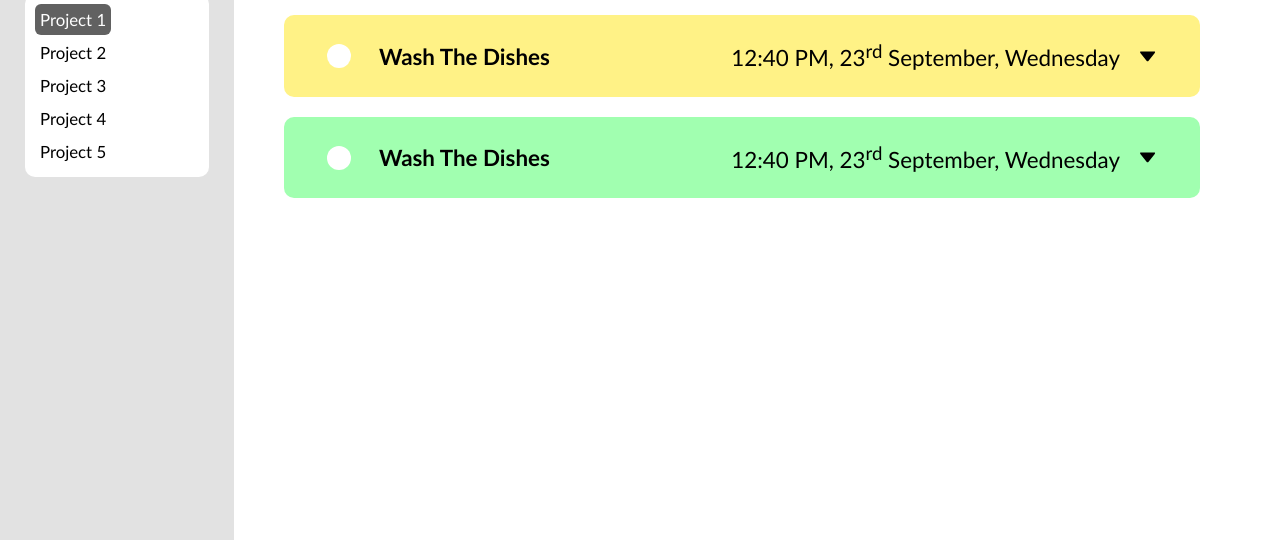
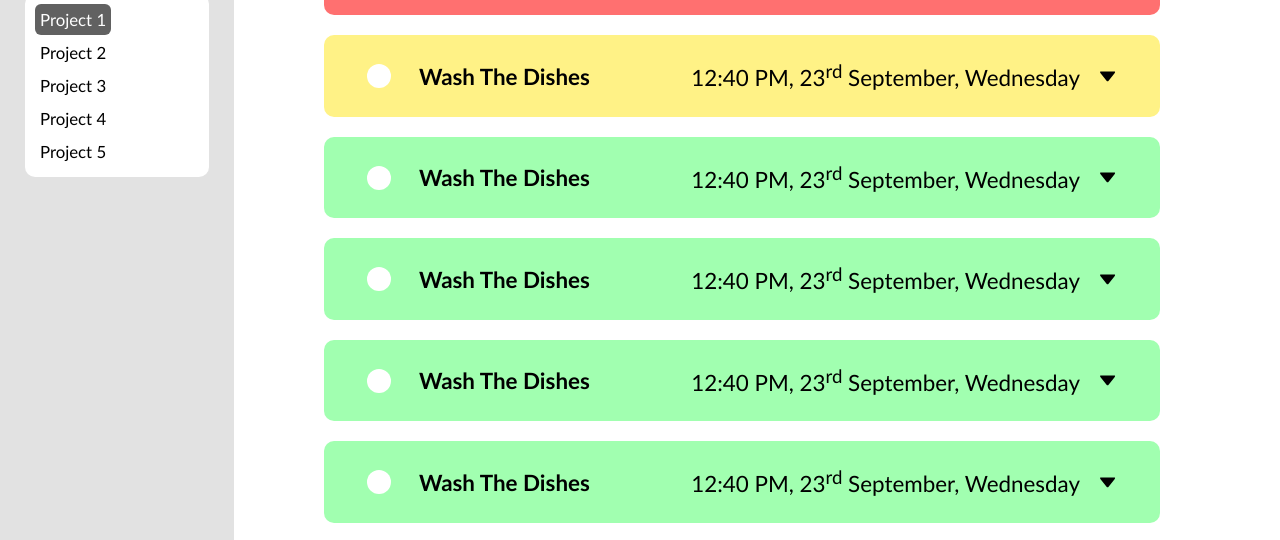
Before and after one commit to TanishKhatri/To-Do-List, a website built with webpack: page src/todolist.html in a window 1280 px wide. Shown: the part 192-732 px from the top of the page. Built offline with nearby package versions, Linux system fonts and the light colour scheme; a web font is replaced by a local one.

Commit message:
To Do Container is now scrollable

```diff
--- a/src/styles.css
+++ b/src/styles.css
@@ -26,11 +26,11 @@ body {
   display: flex;
   min-height: 100vh;
   flex-direction: row;
+  overflow: hidden;
 }
 
 .sidebar {
   flex: 1;
-  position: sticky;
   display: flex;
   flex-direction: column;
   justify-content: space-between;
@@ -88,6 +88,8 @@ body {
 
 .content {
   flex: 6;
+  display: flex;
+  flex-direction: column;
 }
 
 .contentH1 {
@@ -98,10 +100,11 @@ body {
 .contentHeader {
   display: flex;
   justify-content: space-between;
-  padding: 10px 50px;
+  padding: 20px 50px;
   padding-right: 80px;
   align-items: center;
   position: sticky;
+  background-color: rgb(248, 248, 248);
 }
 
 .contentButtons {
@@ -134,7 +137,9 @@ body {
   display: flex;
   flex-direction: column;
   gap: 20px;
-  margin-top: 40px;
+  overflow-y: auto;
+  height: 560px;
+  padding: 40px;
 }
 
 .toDo.priority2 {
@@ -163,6 +168,7 @@ body {
   font-size: 1.4rem;
   font-family: var(--trebuchet);
 }
+
 .toDoFlexContainer {
   display: flex;
   align-items: center;
--- a/src/todolist.html
+++ b/src/todolist.html
@@ -70,6 +70,56 @@
           <svg fill="#000000" width="25" height="25" viewBox="-6.5 0 32 32" version="1.1" xmlns="http://www.w3.org/2000/svg"><g id="SVGRepo_bgCarrier" stroke-width="0"></g><g id="SVGRepo_tracerCarrier" stroke-linecap="round" stroke-linejoin="round"></g><g id="SVGRepo_iconCarrier"> <title>dropdown</title> <path d="M18.813 11.406l-7.906 9.906c-0.75 0.906-1.906 0.906-2.625 0l-7.906-9.906c-0.75-0.938-0.375-1.656 0.781-1.656h16.875c1.188 0 1.531 0.719 0.781 1.656z"></path> </g></svg>
         </div>
       </div>
+      <div class="toDo priority0">
+        <div class="toDoFlexContainer">
+          <svg width="30" height="30" xmlns="http://www.w3.org/2000/svg" viewBox="0 0 100 100" xmlns:xlink="http://www.w3.org/1999/xlink" aria-hidden="true" role="img" class="iconify iconify--emojione-monotone" preserveAspectRatio="xMidYMid meet" fill="#000000"><circle cx="50" cy="50" r="40" fill="white" /></svg>
+          <p class="toDoTask">Wash The Dishes</p>
+        </div>
+        <div class="toDoRightSide">
+          <div class="dueDate">12:40 PM, 23<sup>rd</sup> September, Wednesday</div>
+          <svg fill="#000000" width="25" height="25" viewBox="-6.5 0 32 32" version="1.1" xmlns="http://www.w3.org/2000/svg"><g id="SVGRepo_bgCarrier" stroke-width="0"></g><g id="SVGRepo_tracerCarrier" stroke-linecap="round" stroke-linejoin="round"></g><g id="SVGRepo_iconCarrier"> <title>dropdown</title> <path d="M18.813 11.406l-7.906 9.906c-0.75 0.906-1.906 0.906-2.625 0l-7.906-9.906c-0.75-0.938-0.375-1.656 0.781-1.656h16.875c1.188 0 1.531 0.719 0.781 1.656z"></path> </g></svg>
+        </div>
+      </div>
+      <div class="toDo priority0">
+        <div class="toDoFlexContainer">
+          <svg width="30" height="30" xmlns="http://www.w3.org/2000/svg" viewBox="0 0 100 100" xmlns:xlink="http://www.w3.org/1999/xlink" aria-hidden="true" role="img" class="iconify iconify--emojione-monotone" preserveAspectRatio="xMidYMid meet" fill="#000000"><circle cx="50" cy="50" r="40" fill="white" /></svg>
+          <p class="toDoTask">Wash The Dishes</p>
+        </div>
+        <div class="toDoRightSide">
+          <div class="dueDate">12:40 PM, 23<sup>rd</sup> September, Wednesday</div>
+          <svg fill="#000000" width="25" height="25" viewBox="-6.5 0 32 32" version="1.1" xmlns="http://www.w3.org/2000/svg"><g id="SVGRepo_bgCarrier" stroke-width="0"></g><g id="SVGRepo_tracerCarrier" stroke-linecap="round" stroke-linejoin="round"></g><g id="SVGRepo_iconCarrier"> <title>dropdown</title> <path d="M18.813 11.406l-7.906 9.906c-0.75 0.906-1.906 0.906-2.625 0l-7.906-9.906c-0.75-0.938-0.375-1.656 0.781-1.656h16.875c1.188 0 1.531 0.719 0.781 1.656z"></path> </g></svg>
+        </div>
+      </div>
+      <div class="toDo priority0">
+        <div class="toDoFlexContainer">
+          <svg width="30" height="30" xmlns="http://www.w3.org/2000/svg" viewBox="0 0 100 100" xmlns:xlink="http://www.w3.org/1999/xlink" aria-hidden="true" role="img" class="iconify iconify--emojione-monotone" preserveAspectRatio="xMidYMid meet" fill="#000000"><circle cx="50" cy="50" r="40" fill="white" /></svg>
+          <p class="toDoTask">Wash The Dishes</p>
+        </div>
+        <div class="toDoRightSide">
+          <div class="dueDate">12:40 PM, 23<sup>rd</sup> September, Wednesday</div>
+          <svg fill="#000000" width="25" height="25" viewBox="-6.5 0 32 32" version="1.1" xmlns="http://www.w3.org/2000/svg"><g id="SVGRepo_bgCarrier" stroke-width="0"></g><g id="SVGRepo_tracerCarrier" stroke-linecap="round" stroke-linejoin="round"></g><g id="SVGRepo_iconCarrier"> <title>dropdown</title> <path d="M18.813 11.406l-7.906 9.906c-0.75 0.906-1.906 0.906-2.625 0l-7.906-9.906c-0.75-0.938-0.375-1.656 0.781-1.656h16.875c1.188 0 1.531 0.719 0.781 1.656z"></path> </g></svg>
+        </div>
+      </div>
+      <div class="toDo priority0">
+        <div class="toDoFlexContainer">
+          <svg width="30" height="30" xmlns="http://www.w3.org/2000/svg" viewBox="0 0 100 100" xmlns:xlink="http://www.w3.org/1999/xlink" aria-hidden="true" role="img" class="iconify iconify--emojione-monotone" preserveAspectRatio="xMidYMid meet" fill="#000000"><circle cx="50" cy="50" r="40" fill="white" /></svg>
+          <p class="toDoTask">Wash The Dishes</p>
+        </div>
+        <div class="toDoRightSide">
+          <div class="dueDate">12:40 PM, 23<sup>rd</sup> September, Wednesday</div>
+          <svg fill="#000000" width="25" height="25" viewBox="-6.5 0 32 32" version="1.1" xmlns="http://www.w3.org/2000/svg"><g id="SVGRepo_bgCarrier" stroke-width="0"></g><g id="SVGRepo_tracerCarrier" stroke-linecap="round" stroke-linejoin="round"></g><g id="SVGRepo_iconCarrier"> <title>dropdown</title> <path d="M18.813 11.406l-7.906 9.906c-0.75 0.906-1.906 0.906-2.625 0l-7.906-9.906c-0.75-0.938-0.375-1.656 0.781-1.656h16.875c1.188 0 1.531 0.719 0.781 1.656z"></path> </g></svg>
+        </div>
+      </div>
+      <div class="toDo priority0">
+        <div class="toDoFlexContainer">
+          <svg width="30" height="30" xmlns="http://www.w3.org/2000/svg" viewBox="0 0 100 100" xmlns:xlink="http://www.w3.org/1999/xlink" aria-hidden="true" role="img" class="iconify iconify--emojione-monotone" preserveAspectRatio="xMidYMid meet" fill="#000000"><circle cx="50" cy="50" r="40" fill="white" /></svg>
+          <p class="toDoTask">Wash The Dishes</p>
+        </div>
+        <div class="toDoRightSide">
+          <div class="dueDate">12:40 PM, 23<sup>rd</sup> September, Wednesday</div>
+          <svg fill="#000000" width="25" height="25" viewBox="-6.5 0 32 32" version="1.1" xmlns="http://www.w3.org/2000/svg"><g id="SVGRepo_bgCarrier" stroke-width="0"></g><g id="SVGRepo_tracerCarrier" stroke-linecap="round" stroke-linejoin="round"></g><g id="SVGRepo_iconCarrier"> <title>dropdown</title> <path d="M18.813 11.406l-7.906 9.906c-0.75 0.906-1.906 0.906-2.625 0l-7.906-9.906c-0.75-0.938-0.375-1.656 0.781-1.656h16.875c1.188 0 1.531 0.719 0.781 1.656z"></path> </g></svg>
+        </div>
+      </div>
     </div>
   </div>
 </body>
```
